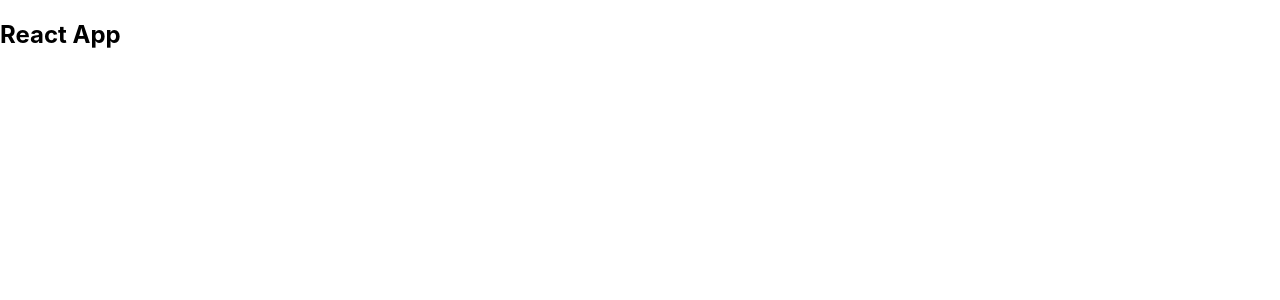
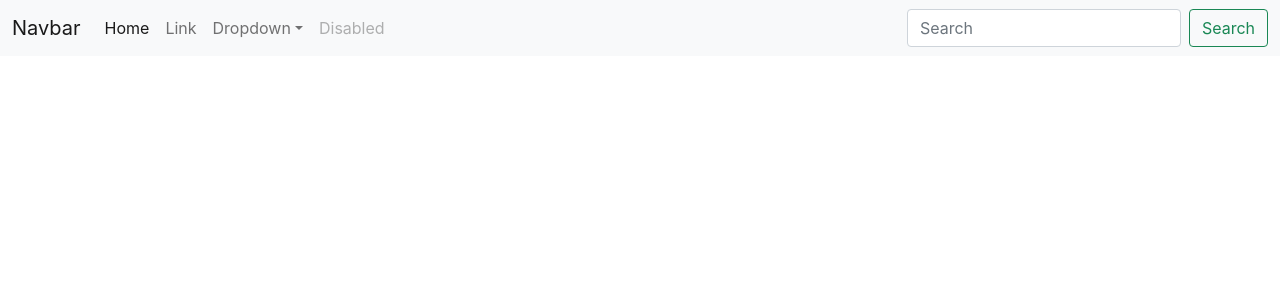
Before and after one commit to Santosh271/Full-Stack-Course-by-Newton-School--Devang-Sharma-Notes, a React (Create React App) app in the folder React Projects/first-app-devang/: page / in a window 1280 px wide. Shown: the top 300 px of the page. Built offline with nearby package versions, Linux system fonts and the light colour scheme.

Commit message:
Using Bootstrap in React, Extension and JSX

```diff
--- a/React Projects/first-app-devang/public/index.html
+++ b/React Projects/first-app-devang/public/index.html
@@ -12,9 +12,17 @@
     <link rel="apple-touch-icon" href="%PUBLIC_URL%/logo512.png" />
     <link rel="manifest" href="%PUBLIC_URL%/manifest.json" />
     <title>Todo App</title>
+
+    <!-- Bootstrap CSS -->
+    <link href="https://cdn.jsdelivr.net/npm/bootstrap@5.1.3/dist/css/bootstrap.min.css" rel="stylesheet" integrity="sha384-1BmE4kWBq78iYhFldvKuhfTAU6auU8tT94WrHftjDbrCEXSU1oBoqyl2QvZ6jIW3" crossorigin="anonymous">
+
   </head>
   <body>
     <noscript>You need to enable JavaScript to run this app.</noscript>
     <div id="root"></div>
     </body>
+
+    <!-- Bootstrap JS -->
+    <script src="https://cdn.jsdelivr.net/npm/bootstrap@5.1.3/dist/js/bootstrap.bundle.min.js" integrity="sha384-ka7Sk0Gln4gmtz2MlQnikT1wXgYsOg+OMhuP+IlRH9sENBO0LRn5q+8nbTov4+1p" crossorigin="anonymous"></script>
+
 </html>
--- a/React Projects/first-app-devang/src/App.js
+++ b/React Projects/first-app-devang/src/App.js
@@ -1,11 +1,44 @@
-import logo from './logo.svg';
 import './App.css';
 
 function App() {
-  let pname= "Devang";
   return (
     <>
-    <h2>React App</h2>
+    <nav className="navbar navbar-expand-lg navbar-light bg-light">
+  <div className="container-fluid">
+    <a className="navbar-brand" href="#">Navbar</a>
+    <button className="navbar-toggler" type="button" data-bs-toggle="collapse" data-bs-target="#navbarSupportedContent" aria-controls="navbarSupportedContent" aria-expanded="false" aria-label="Toggle navigation">
+      <span className="navbar-toggler-icon"></span>
+    </button>
+    <div className="collapse navbar-collapse" id="navbarSupportedContent">
+      <ul className="navbar-nav me-auto mb-2 mb-lg-0">
+        <li className="nav-item">
+          <a className="nav-link active" aria-current="page" href="#">Home</a>
+        </li>
+        <li className="nav-item">
+          <a className="nav-link" href="#">Link</a>
+        </li>
+        <li className="nav-item dropdown">
+          <a className="nav-link dropdown-toggle" href="#" id="navbarDropdown" role="button" data-bs-toggle="dropdown" aria-expanded="false">
+            Dropdown
+          </a>
+          <ul className="dropdown-menu" aria-labelledby ="navbarDropdown">
+            <li><a className="dropdown-item" href="#">Action</a></li>
+            <li><a className="dropdown-item" href="#">Another action</a></li>
+            <li><hr className="dropdown-divider"/></li>
+            <li><a className="dropdown-item" href="#">Something else here</a></li>
+          </ul>
+        </li>
+        <li className="nav-item">
+          <a className="nav-link disabled">Disabled</a>
+        </li>
+      </ul>
+      <form className="d-flex">
+        <input className="form-control me-2" type="search" placeholder="Search" aria-label="Search" />
+        <button className="btn btn-outline-success" type="submit">Search</button>
+      </form>
+    </div>
+  </div>
+</nav>
     </>
   );
 }
```
Also changed, not shown: React Projects/first-app-devang/src/devang.js (added, +7 -0 lines), 1 other file (tests, documents, lock files or other folders).
